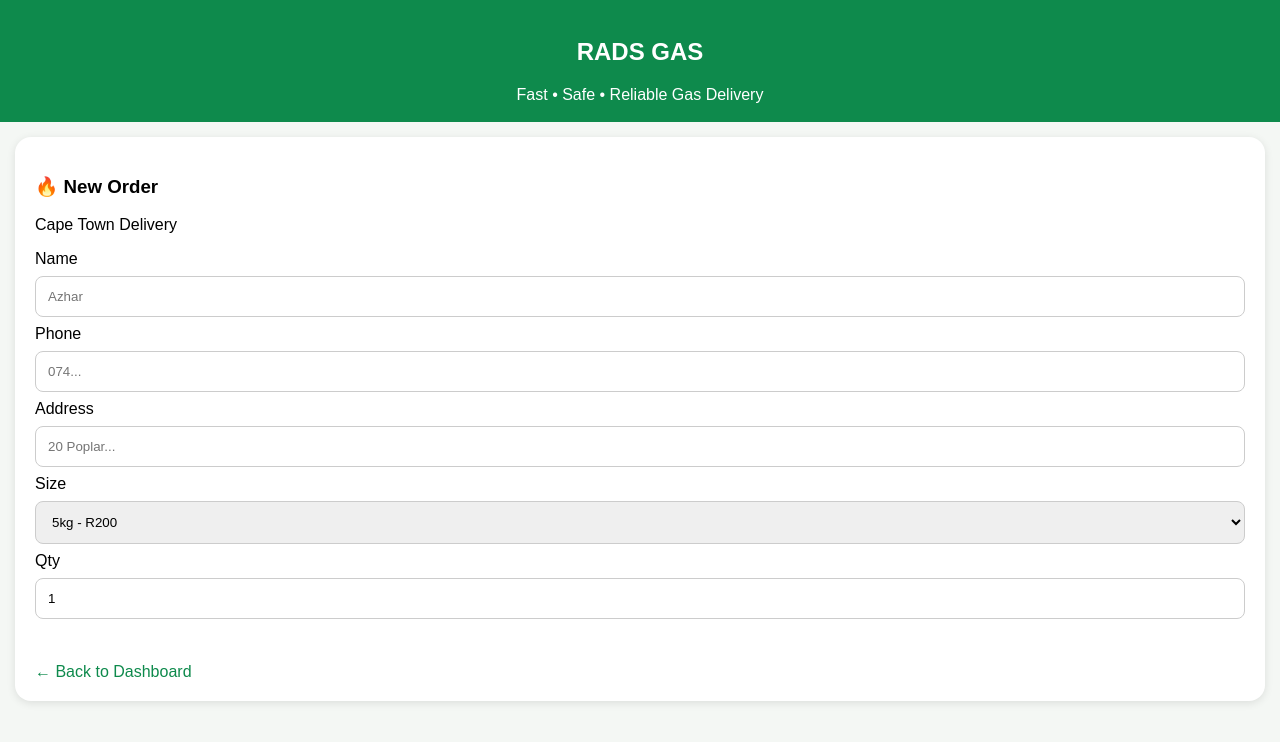
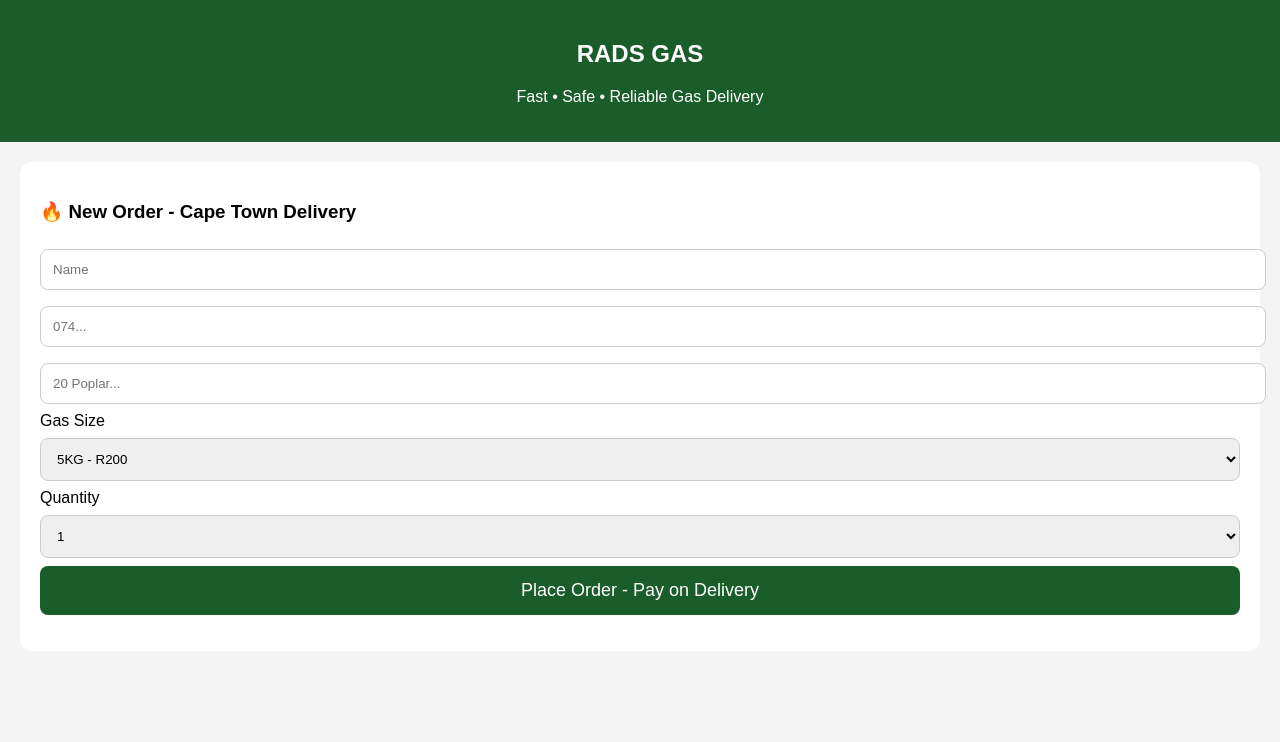
Before and after one commit to azharessa1-crypto/rad-gas-public-create, a Flask app: page /order in a window 1280 px wide. Shown: the top 742 px of the page. Run offline with Flask 3, Linux system fonts and the light colour scheme.

Commit message:
Update new_order.html

```diff
--- a/templates/new_order.html
+++ b/templates/new_order.html
@@ -4,62 +4,80 @@
 <meta name="viewport" content="width=device-width, initial-scale=1">
 <title>Rads Gas - New Order</title>
 <style>
-body{font-family:Arial,sans-serif;background:#f4f7f4;margin:0;padding:0}
-.header{background:#0e8a4c;color:white;padding:18px;text-align:center}
-.card{background:white;margin:15px;padding:20px;border-radius:16px;box-shadow:0 2px 8px rgba(0,0,0,0.1)}
-input,select{width:100%;padding:12px;margin:8px 0;border:1px solid #ccc;border-radius:8px;box-sizing:border-box}
-button{background:#ff7a00;color:white;padding:14px;width:100%;border:none;border-radius:10px;font-size:16px;font-weight:bold;cursor:pointer}
-a{color:#0e8a4c;text-decoration:none}
+body{font-family:Arial;background:#f4f4f4;margin:0}
+.header{background:#1a5c2a;color:white;padding:20px;text-align:center}
+.form-box{background:white;margin:20px;padding:20px;border-radius:12px}
+input,select{width:100%;padding:12px;margin:8px 0;border-radius:8px;border:1px solid #ccc}
+button{background:#1a5c2a;color:white;padding:14px;width:100%;border:none;border-radius:8px;font-size:18px}
 </style>
 </head>
 <body>
-<div class="header"><h2>RADS GAS</h2><div>Fast • Safe • Reliable Gas Delivery</div></div>
-<div class="card">
-<h3>🔥 New Order</h3>
-<p>Cape Town Delivery</p>
-<form action="/place_order" method="POST">
-<label>Name</label>
-<input name="customer" placeholder="Azhar" required>
-<label>Phone</label>
-<input name="phone" placeholder="074..." required>
-<label>Address</label>
-<input name="address" placeholder="20 Poplar..." required>
-<label>Size</label>
-<select name="size">
-<option>5kg - R200</option>
-<option>9kg - R320</option>
-<option>14kg - R510</option>
-<option>19kg - R710</option>
-<option>48kg - R1750</option>
+<div class="header">
+<h2>RADS GAS</h2>
+<p>Fast • Safe • Reliable Gas Delivery</p>
+</div>
+<div class="form-box">
+<h3>🔥 New Order - Cape Town Delivery</h3>
+<form id="orderForm">
+<input name="name" id="name" placeholder="Name" required>
+<input name="phone" id="phone" placeholder="074..." required>
+<input name="address" id="address" placeholder="20 Poplar..." required>
+<label>Gas Size</label>
+<select name="size" id="size" required>
+<option value="5kg">5KG - R200</option>
+<option value="9kg">9KG - R320</option>
+<option value="14kg">14KG - R510</option>
+<option value="19kg">19KG - R710</option>
+<option value="48kg">48KG - R1750</option>
 </select>
-<label>Qty</label>
-<input type="number" name="qty" value="1" min="1">
-<br><br>
+<label>Quantity</label>
+<select name="qty" id="qty">
+<option>1</option><option>2</option><option>3</option>
+</select>
+<button type="submit">Place Order - Pay on Delivery</button>
+</form>
+<p id="status"></p>
+</div>
 
-</form>
-<br>
-<a href="/">← Back to Dashboard</a>
 <script>
-function whatsappOrder(e){
-let size = document.querySelector('select[name="size"]')?.value || document.querySelector('select').value;
-let qty = document.querySelector('input[name="qty"]').value;
-let name = document.querySelector('input[name="customer"]')?.value || document.querySelector('input[name="customer_name"]')?.value;
-let phone = document.querySelector('input[name="phone"]').value;
-let address = document.querySelector('input[name="address"]').value;
+const GOOGLE_SCRIPT_URL = "https://script.google.com/macros/s/AKfycbw8avwSyrALLlpKXwJfDNdNuCWe_OFvcyy-nUVGquJjzo98UZnj-w938tic8OrC837nfw/exec";
+const prices = {"5kg":200,"9kg":320,"14kg":510,"19kg":710,"48kg":1750};
 
-fetch("https://script.google.com/macros/s/AKfycbxqcxzE02KY7aBidUESs6BKYBCsRqMRYiLjmlhjRbijxHmR5onYlW1WeuAL43MSCKuR3Q/exec",
-method:"POST",
-mode:"no-cors",
-body:JSON.stringify({name:name, phone:phone, address:address, size:size, price:qty})
-});
+document.getElementById('orderForm').addEventListener('submit', async (e)=>{
+  e.preventDefault();
+  const name = document.getElementById('name').value;
+  const phone = document.getElementById('phone').value;
+  const address = document.getElementById('address').value;
+  const size = document.getElementById('size').value;
+  const qty = document.getElementById('qty').value;
+  const price = prices[size]*qty;
 
-let msg=`NEW RADS GAS ORDER%0A%0ASize: ${size}%0AQty: ${qty}%0AName: ${name}%0APhone: ${phone}%0AAddress: ${address}`;
-window.open(`https://wa.me/27746888347?text=${msg}`, '_blank');
-}
-document.querySelector('form').addEventListener('submit', function(e){
-e.preventDefault();
-whatsappOrder(e);
-setTimeout(()=>{e.target.submit();}, 1000);
+  document.getElementById('status').innerText = "Saving...";
+
+  // 1. Save to Google Sheet
+  try{
+    await fetch(GOOGLE_SCRIPT_URL, {
+      method:'POST',
+      mode:'no-cors',
+      body: JSON.stringify({name, phone, address, size, price, qty})
+    });
+  }catch(err){ console.log(err); }
+
+  // 2. Save to Flask (so stock goes down)
+  try{
+    await fetch('/place_order', {
+      method:'POST',
+      headers:{'Content-Type':'application/x-www-form-urlencoded'},
+      body: `name=${encodeURIComponent(name)}&phone=${encodeURIComponent(phone)}&address=${encodeURIComponent(address)}&size=${encodeURIComponent(size)}&qty=${encodeURIComponent(qty)}`
+    });
+  }catch(err){}
+
+  // 3. WhatsApp you
+  const msg = `NEW GAS ORDER%0AName: ${name}%0APhone: ${phone}%0AAddress: ${address}%0ASize: ${size}%0AQty: ${qty}%0APrice: R${price}`;
+  window.open(`https://wa.me/27746888347?text=${msg}`, '_blank');
+
+  // 4. Go to dashboard
+  window.location.href = "/";
 });
 </script>
 </body>
```
